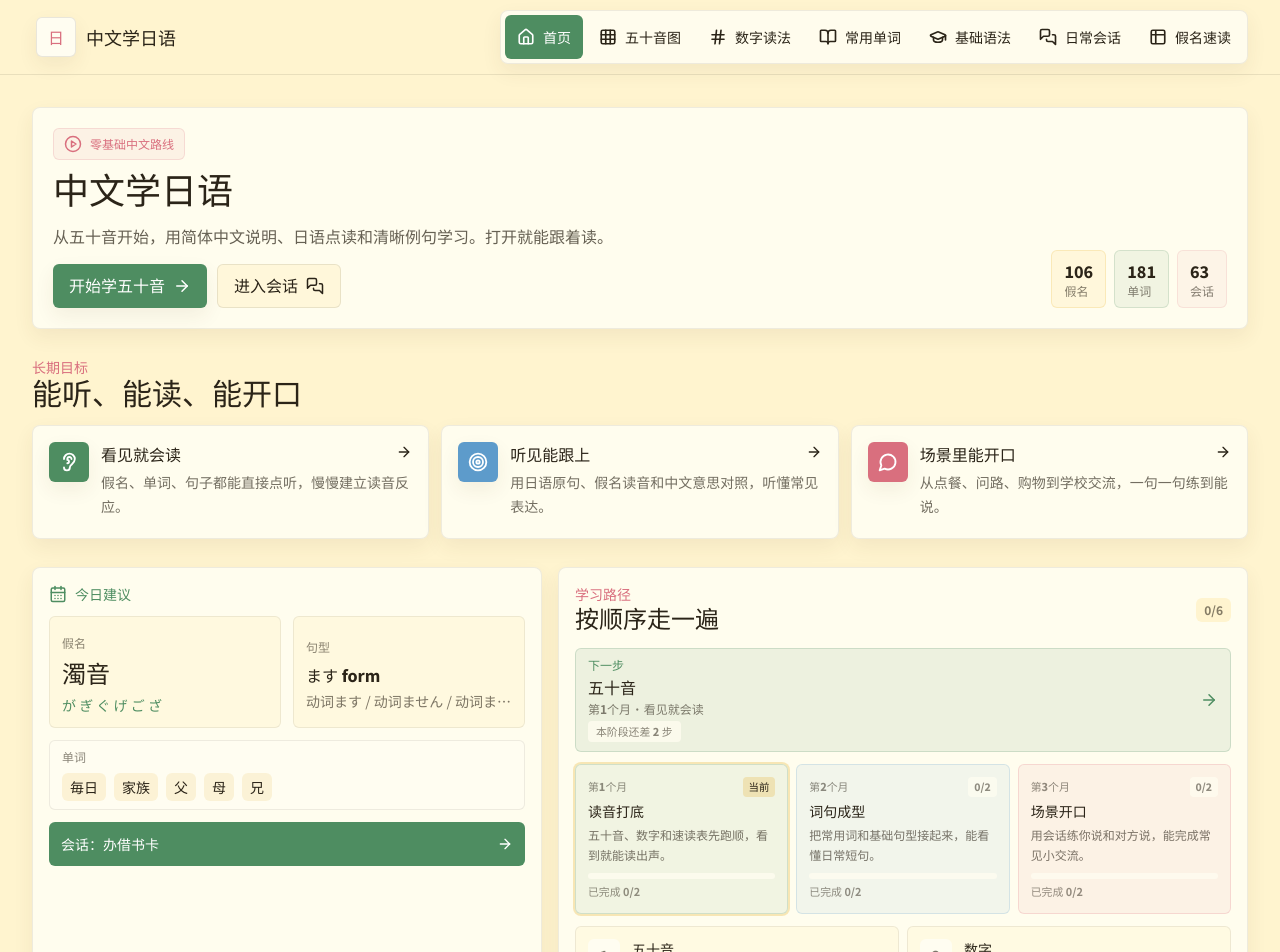
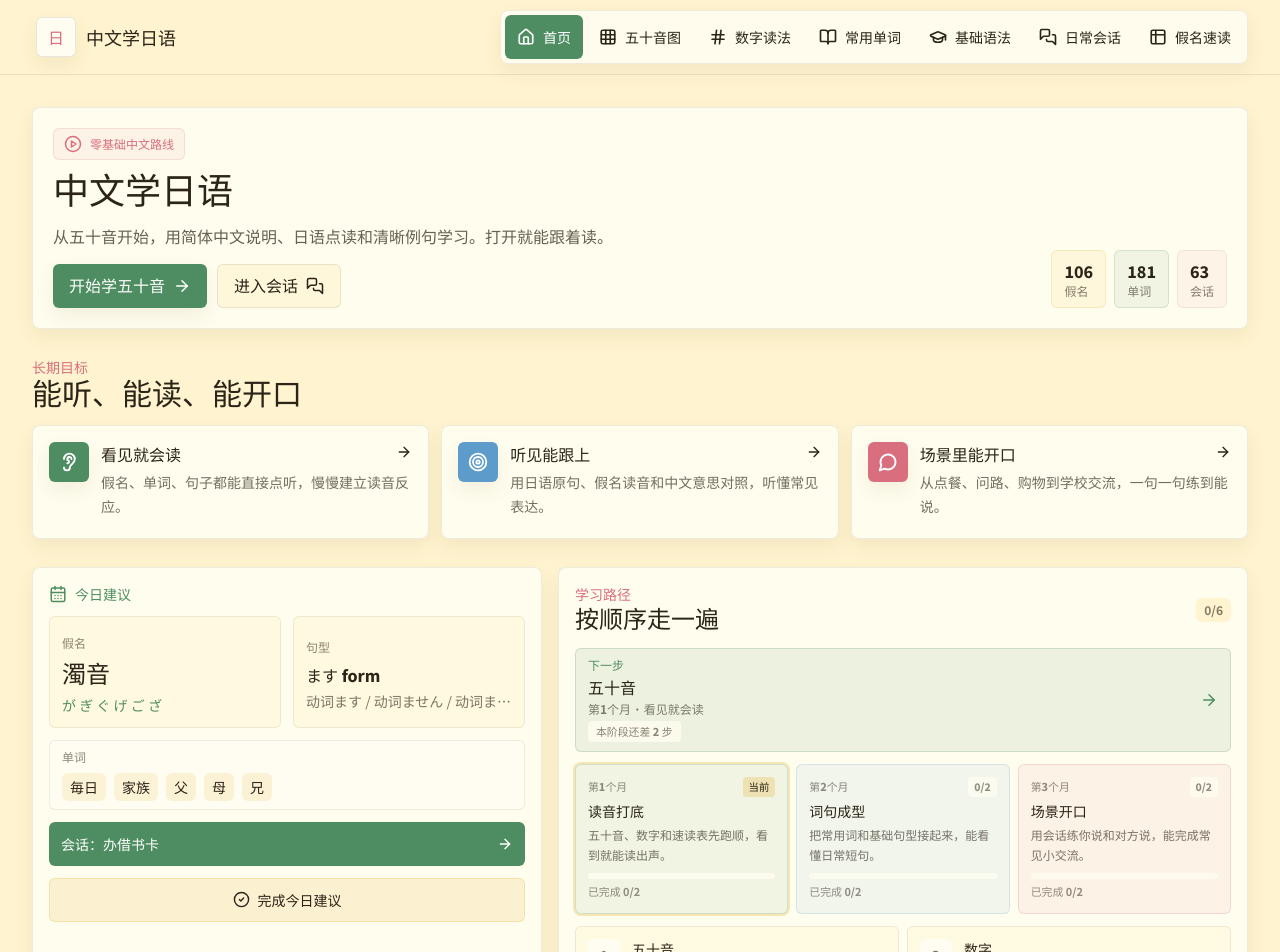
Before and after one commit to marksui/nihongo-learning, a React (Vite) app: page / in a window 1280 px wide. Shown: the top 952 px of the page. Built offline with nearby package versions, Linux system fonts and the light colour scheme.

Commit message:
Add daily suggestion completion

```diff
--- a/src/pages/Home.tsx
+++ b/src/pages/Home.tsx
@@ -14,7 +14,7 @@ import {
   Table2,
   Target,
 } from "lucide-react";
-import { useMemo } from "react";
+import { useMemo, useState } from "react";
 import LearningCard from "../components/LearningCard";
 import PageHero from "../components/PageHero";
 import SpeakButton from "../components/SpeakButton";
@@ -25,7 +25,7 @@ import { getTodaySuggestion, learningGoals, learningMilestones, learningPathStep
 import { numberExamples } from "../data/numbers";
 import { vocabulary } from "../data/vocabulary";
 import type { PageKey } from "../components/Navbar";
-import { readLearningProgress } from "../utils/progress";
+import { isTodaySuggestionDone, markTodaySuggestionDone, readLearningProgress } from "../utils/progress";
 
 interface HomeProps {
   onNavigate: (page: PageKey) => void;
@@ -112,10 +112,11 @@ const featureCards: FeatureCard[] = [
 
 const Home = ({ onNavigate, onSpeak }: HomeProps) => {
   const today = useMemo(() => getTodaySuggestion(), []);
-  const progress = useMemo(() => readLearningProgress(), []);
+  const [progress, setProgress] = useState(() => readLearningProgress());
   const goalsById = useMemo(() => new Map(learningGoals.map((goal) => [goal.id, goal])), []);
   const milestonesById = useMemo(() => new Map(learningMilestones.map((milestone) => [milestone.id, milestone])), []);
   const featureByPage = useMemo(() => new Map(featureCards.map((card) => [card.page, card])), []);
+  const todayDone = isTodaySuggestionDone(progress);
   const viewedPages = new Set(progress.viewedPages);
   const completedPathSteps = learningPathSteps.filter((step) => viewedPages.has(step.page));
   const nextPathStep = learningPathSteps.find((step) => !viewedPages.has(step.page)) ?? learningPathSteps[learningPathSteps.length - 1];
@@ -146,6 +147,12 @@ const Home = ({ onNavigate, onSpeak }: HomeProps) => {
   const currentMilestoneRemaining = currentMilestoneProgress
     ? Math.max(currentMilestoneProgress.total - currentMilestoneProgress.done, 0)
     : 0;
+
+  const completeToday = () => {
+    if (!todayDone) {
+      setProgress(markTodaySuggestionDone());
+    }
+  };
 
   return (
     <div className="space-y-7">
@@ -284,6 +291,20 @@ const Home = ({ onNavigate, onSpeak }: HomeProps) => {
           >
             <span className="truncate">会话：{today.dialogue.title}</span>
             <ArrowRight aria-hidden="true" size={16} />
+          </button>
+          <button
+            type="button"
+            onClick={completeToday}
+            disabled={todayDone}
+            aria-pressed={todayDone}
+            className={`mt-3 flex min-h-11 w-full items-center justify-center gap-2 rounded-md border px-3 py-2 text-sm font-extrabold transition active:scale-[0.99] ${
+              todayDone
+                ? "cursor-default border-matcha/25 bg-matcha/12 text-matcha"
+                : "cursor-pointer border-yuzu/30 bg-yuzu/18 text-ink hover:bg-yuzu/28"
+            }`}
+          >
+            <CheckCircle2 aria-hidden="true" size={17} />
+            {todayDone ? "今日已完成" : "完成今日建议"}
           </button>
         </LearningCard>
 
--- a/src/utils/progress.ts
+++ b/src/utils/progress.ts
@@ -3,6 +3,7 @@ import type { PageKey } from "../components/Navbar";
 export interface LearningProgress {
   viewedPages: PageKey[];
   recentReads: string[];
+  dailyDoneDates: string[];
   updatedAt: string;
 }
 
@@ -11,6 +12,7 @@ const progressStorageKey = "nihongo-learning-progress";
 const emptyProgress = (): LearningProgress => ({
   viewedPages: [],
   recentReads: [],
+  dailyDoneDates: [],
   updatedAt: new Date().toISOString(),
 });
 
@@ -31,6 +33,7 @@ export const readLearningProgress = (): LearningProgress => {
     return {
       viewedPages: Array.isArray(parsed.viewedPages) ? parsed.viewedPages.filter(Boolean) as PageKey[] : [],
       recentReads: Array.isArray(parsed.recentReads) ? parsed.recentReads.filter(Boolean).slice(0, 12) : [],
+      dailyDoneDates: Array.isArray(parsed.dailyDoneDates) ? parsed.dailyDoneDates.filter(Boolean).slice(0, 60) : [],
       updatedAt: typeof parsed.updatedAt === "string" ? parsed.updatedAt : new Date().toISOString(),
     };
   } catch {
@@ -48,6 +51,29 @@ const writeLearningProgress = (progress: LearningProgress) => {
   } catch {
     // Progress is a small convenience feature, so storage failures should not interrupt learning.
   }
+};
+
+const getDateKey = (date = new Date()) => {
+  const month = `${date.getMonth() + 1}`.padStart(2, "0");
+  const day = `${date.getDate()}`.padStart(2, "0");
+
+  return `${date.getFullYear()}-${month}-${day}`;
+};
+
+export const isTodaySuggestionDone = (progress: LearningProgress, date = new Date()) =>
+  progress.dailyDoneDates.includes(getDateKey(date));
+
+export const markTodaySuggestionDone = (date = new Date()) => {
+  const progress = readLearningProgress();
+  const dateKey = getDateKey(date);
+  const nextProgress = {
+    ...progress,
+    dailyDoneDates: Array.from(new Set([dateKey, ...progress.dailyDoneDates])).slice(0, 60),
+    updatedAt: new Date().toISOString(),
+  };
+
+  writeLearningProgress(nextProgress);
+  return nextProgress;
 };
 
 export const recordPageVisit = (page: PageKey) => {
```
